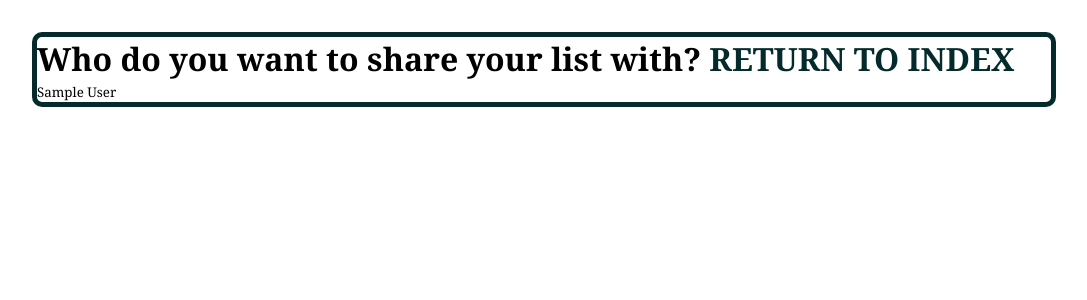
After one commit to AntalThomas/Shopping_List, a Flask app: page /lists/1/share.html in a window 1280 px wide. The commit adds this page. Shown: the top 300 px of the page, without its empty margins (96-1183 px from the left). Run offline with Flask 3, Linux system fonts and the light colour scheme; a database or web service that is not in the repository returns one stand-in record (values such as "Sample title"); some libraries are stand-ins or nearby versions.

```diff
--- a/controllers/lists_controller.py
+++ b/controllers/lists_controller.py
@@ -1,6 +1,6 @@
 from flask import render_template, request, redirect, session
 from services.session_info import current_user
-from models.lists import all_lists, create_list, delete_list, get_list, get_list_name, make_item, delete_item, item_linked_list
+from models.lists import all_lists, create_list, delete_list, get_list, get_list_name, make_item, delete_item, item_linked_list, update_item_sql, get_item, get_users
 
 def index():
     lists = all_lists()
@@ -37,3 +37,19 @@ def remove_item(id):
     lists_id = item_linked_list(id)[0]['linked_list']
     delete_item(id)
     return select_list(lists_id)
+
+def edit_item(id):
+    item = get_item(id)
+    return render_template("lists/edit_item.html", item=item)
+
+def update_item(id):
+    lists_id = item_linked_list(id)[0]['linked_list']
+    name = request.form.get("name")
+    update_item_sql(id, name)
+    return select_list(lists_id)
+
+def share_list(id):
+    all_users = get_users()
+    user_id = session.get('user_id')
+
+    return render_template("lists/share.html", all_users=all_users, user_id=user_id, list_id=id)
--- a/models/lists.py
+++ b/models/lists.py
@@ -2,7 +2,6 @@ from db.db import sql
 from flask import session
 
 def all_lists():
-    # return sql('SELECT * FROM lists ORDER BY id')
     return sql('SELECT * FROM lists WHERE linked_user=%s ORDER BY id', [session.get('user_id')])
 
 def create_list(name, linked_user):
@@ -26,3 +25,13 @@ def delete_item(id):
 
 def item_linked_list(id):
     return sql('SELECT linked_list FROM items WHERE id=%s', [id])
+
+def update_item_sql(id, name):
+    sql('UPDATE items SET name=%s WHERE id=%s RETURNING *', [name, id])
+
+def get_item(id):
+    items = sql('SELECT * FROM items WHERE id=%s', [id])
+    return items[0]
+
+def get_users():
+    return sql('SELECT * FROM users ORDER BY first_name')
--- a/routes/lists_routes.py
+++ b/routes/lists_routes.py
@@ -1,5 +1,5 @@
 from flask import Blueprint
-from controllers.lists_controller import index, new, create, delete, select_list, new_item, create_item, remove_item
+from controllers.lists_controller import index, new, create, delete, select_list, new_item, create_item, remove_item, edit_item, update_item, share_list
 
 lists_routes = Blueprint("lists_routes", __name__)
 
@@ -11,3 +11,6 @@ lists_routes.route("/<id>/list")(select_list)
 lists_routes.route("/<id>/new_item")(new_item)
 lists_routes.route("/<id>/list/create", methods=["POST"])(create_item)
 lists_routes.route("/<id>/list/delete", methods=["POST"])(remove_item)
+lists_routes.route("/<id>/edit_item.html")(edit_item)
+lists_routes.route("/<id>/update_item", methods=["POST"])(update_item)
+lists_routes.route("/<id>/share.html")(share_list)
--- a/static/css/styles.css
+++ b/static/css/styles.css
@@ -168,3 +168,7 @@ a {
     border: 2px solid #042a2b;
     border-radius: 5px;
 }
+
+.controls {
+    display: flex;
+}
--- /dev/null
+++ b/templates/lists/share.html
@@ -0,0 +1,17 @@
+<!-- need to do -->
+
+{% extends 'base.html' %}
+
+{% block content %}
+<h1>Who do you want to share your list with? <a href="/">RETURN TO INDEX</a></h1>
+
+{% for user in all_users %}
+
+{% if user_id != user['id'] %}
+<form action="/lists/{{ list_id }}/list/share" method="POST" class="remove_spacing">
+    <button>{{ user['first_name'] }} {{ user['last_name'] }}</button>
+</form>
+{% endif %}
+{% endfor %}
+
+{% endblock %}
```
Also changed, not shown: templates/lists/edit_item.html (added, +12 -0 lines), templates/lists/index.html (+7 -3 lines), templates/lists/list.html (+7 -3 lines), README.md, 1 other file.
